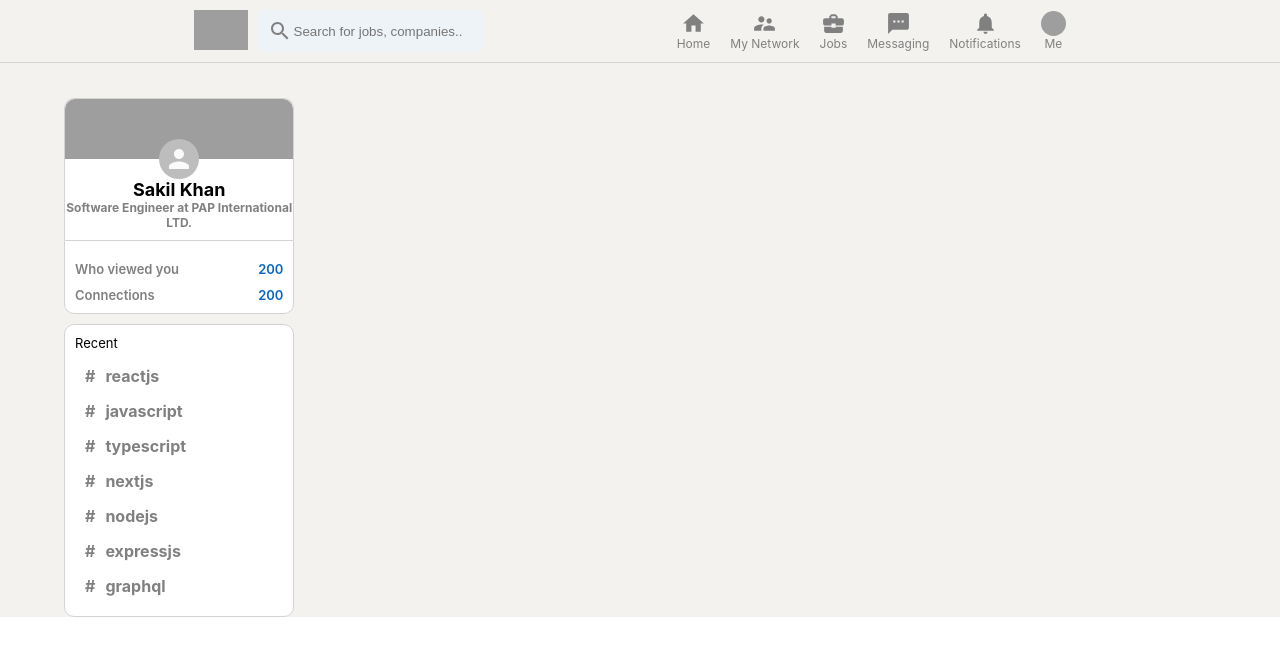
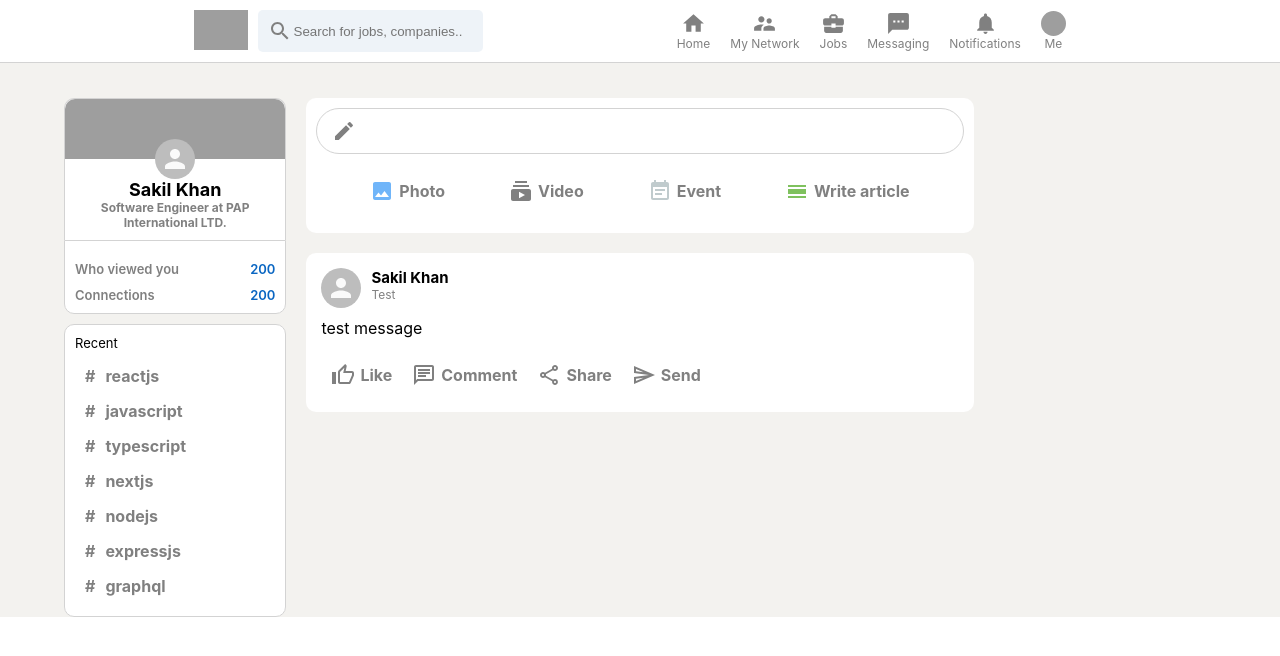
Before and after one commit to sakilk130/linkedin-clone-with-react-redux, a React (Create React App) app: page / in a window 1280 px wide. Shown: the top 656 px of the page. Built offline with nearby package versions, Linux system fonts and the light colour scheme; grey boxes are pictures that could not be loaded.

Commit message:
create feed and post component

```diff
--- a/src/App.tsx
+++ b/src/App.tsx
@@ -2,7 +2,8 @@
 import { Counter } from './features/counter/Counter';
 import './App.css';
 import Header from './components/Header/Header';
-import Sidebar from './components/Sidebar/Sidebar';
+import Sidebar from './components/Body/Sidebar/Sidebar';
+import Feed from './components/Body/Feed/Feed';
 
 function App() {
   return (
@@ -10,6 +11,7 @@
       <Header />
       <div className="app__body">
         <Sidebar />
+        <Feed />
       </div>
 
       {/* Feed */}
--- /dev/null
+++ b/src/components/Body/Feed/Feed.css
@@ -0,0 +1,42 @@
+.feed {
+  flex: 0.6;
+  margin: 0 20px;
+}
+.feed__inputContainer {
+  background-color: #fff;
+  padding: 10px;
+  padding-bottom: 20px;
+  border-radius: 10px;
+  margin-bottom: 20px;
+}
+
+.feed__input {
+  border: 1px solid lightgray;
+  border-radius: 30px;
+  display: flex;
+  padding: 10px;
+  color: gray;
+  padding-left: 15px;
+}
+
+.feed__input > form {
+  display: flex;
+  width: 100%;
+}
+
+.feed__input > form > input {
+  border: none;
+  flex: 1;
+  margin-left: 10px;
+  outline-width: 0;
+  font-weight: 600;
+}
+
+.feed__input > form > button {
+  display: none;
+}
+
+.feed__inputOptions {
+  display: flex;
+  justify-content: space-evenly;
+}
--- /dev/null
+++ b/src/components/Body/Feed/Feed.tsx
@@ -0,0 +1,62 @@
+import React, { useState } from 'react';
+import './Feed.css';
+import CreateIcon from '@material-ui/icons/Create';
+import InputOption from './InputOption/InputOption';
+import ImageIcon from '@material-ui/icons/Image';
+import SubscriptionsIcon from '@material-ui/icons/Subscriptions';
+import EventNoteIcon from '@material-ui/icons/EventNote';
+import CalendarViewDayIcon from '@material-ui/icons/CalendarViewDay';
+import Post from './Post/Post';
+
+function Feed() {
+  const [posts, setPosts] = useState(['1']);
+  const [input, setInput] = useState('');
+
+  const sendPost = (e: any) => {
+    e.preventDefault();
+    setInput('');
+  };
+  return (
+    <div className="feed">
+      <div className="feed__inputContainer">
+        <div className="feed__input">
+          <CreateIcon />
+          <form>
+            <input
+              type="text"
+              value={input}
+              onChange={(e) => setInput(e.target.value)}
+            />
+            <button onClick={sendPost} type="submit">
+              Send
+            </button>
+          </form>
+        </div>
+        <div className="feed__inputOptions">
+          <InputOption Icon={ImageIcon} title="Photo" color="#70b5f9" />
+          <InputOption
+            Icon={SubscriptionsIcon}
+            title="Video"
+            color="#7E7A33E"
+          />
+          <InputOption Icon={EventNoteIcon} title="Event" color="#C0CBCD" />
+          <InputOption
+            Icon={CalendarViewDayIcon}
+            title="Write article"
+            color="#7FC15E"
+          />
+        </div>
+      </div>
+      {posts.map((post) => (
+        <Post
+          name="Sakil Khan"
+          description="Test"
+          photoUrl="https://avatars.githubusercontent.com/u/44520484?v=4"
+          message="test message"
+        />
+      ))}
+    </div>
+  );
+}
+
+export default Feed;
--- /dev/null
+++ b/src/components/Body/Feed/InputOption/InputOption.css
@@ -0,0 +1,18 @@
+.inputOption {
+  display: flex;
+  align-items: center;
+  margin-top: 15px;
+  color: gray;
+  padding: 10px;
+  cursor: pointer;
+}
+
+.inputOption:hover {
+  background-color: whitesmoke;
+  border-radius: 15px;
+  /* color: black; */
+}
+
+.inputOption > h4 {
+  margin-left: 5px;
+}
--- /dev/null
+++ b/src/components/Body/Feed/InputOption/InputOption.tsx
@@ -0,0 +1,24 @@
+import React from 'react';
+import './InputOption.css';
+import PropTypes, { InferProps } from 'prop-types';
+
+InputOption.propTypes = {
+  title: PropTypes.string.isRequired,
+  Icon: PropTypes.any,
+  color: PropTypes.string.isRequired,
+};
+
+function InputOption({
+  title,
+  Icon,
+  color,
+}: InferProps<typeof InputOption.propTypes>) {
+  return (
+    <div className="inputOption">
+      <Icon style={{ color: color }} />
+      <h4>{title}</h4>
+    </div>
+  );
+}
+
+export default InputOption;
--- /dev/null
+++ b/src/components/Body/Feed/Post/Post.css
@@ -0,0 +1,32 @@
+.post {
+  background-color: white;
+  padding: 15px;
+  margin-bottom: 10px;
+  border-radius: 10px;
+}
+
+.post__header {
+  display: flex;
+  margin-bottom: 10px;
+}
+
+.post__info {
+  margin-left: 10px;
+}
+
+.post__info > h2 {
+  font-size: 15px;
+}
+
+.post__info > p {
+  font-size: 12px;
+  color: gray;
+}
+
+.post__body {
+  overflow-wrap: anywhere;
+}
+
+.post__buttons {
+  display: flex;
+}
--- /dev/null
+++ b/src/components/Body/Feed/Post/Post.tsx
@@ -0,0 +1,46 @@
+import React from 'react';
+import './Post.css';
+import PropTypes, { InferProps } from 'prop-types';
+import Avatar from '@material-ui/core/Avatar';
+import InputOption from '../InputOption/InputOption';
+import ThumbUpAltOutlinedIcon from '@material-ui/icons/ThumbUpAltOutlined';
+import ChatOutlinedIcon from '@material-ui/icons/ChatOutlined';
+import ShareOutlinedIcon from '@material-ui/icons/ShareOutlined';
+import SendOutlinedIcon from '@material-ui/icons/SendOutlined';
+
+Post.propTypes = {
+  name: PropTypes.string.isRequired,
+  description: PropTypes.string,
+  message: PropTypes.string,
+  photoUrl: PropTypes.string,
+};
+
+function Post({
+  name,
+  description,
+  message,
+  photoUrl,
+}: InferProps<typeof Post.propTypes>) {
+  return (
+    <div className="post">
+      <div className="post__header">
+        <Avatar />
+        <div className="post__info">
+          <h2>{name}</h2>
+          <p>{description}</p>
+        </div>
+      </div>
+      <div className="post__body">
+        <p>{message}</p>
+      </div>
+      <div className="post__buttons">
+        <InputOption Icon={ThumbUpAltOutlinedIcon} title="Like" color="gray" />
+        <InputOption Icon={ChatOutlinedIcon} title="Comment" color="gray" />
+        <InputOption Icon={ShareOutlinedIcon} title="Share" color="gray" />
+        <InputOption Icon={SendOutlinedIcon} title="Send" color="gray" />
+      </div>
+    </div>
+  );
+}
+
+export default Post;
--- a/src/components/Header/Header.css
+++ b/src/components/Header/Header.css
@@ -2,6 +2,7 @@
   position: sticky;
   top: 0;
   display: flex;
+  background-color: white;
   justify-content: space-evenly;
   border-bottom: 0.1px solid lightgrey;
   padding: 10px;
```
Also changed, not shown: src/components/Body/Sidebar/Sidebar.css (renamed from src/components/Sidebar/Sidebar.css), src/components/Body/Sidebar/Sidebar.tsx (renamed from src/components/Sidebar/Sidebar.tsx).
